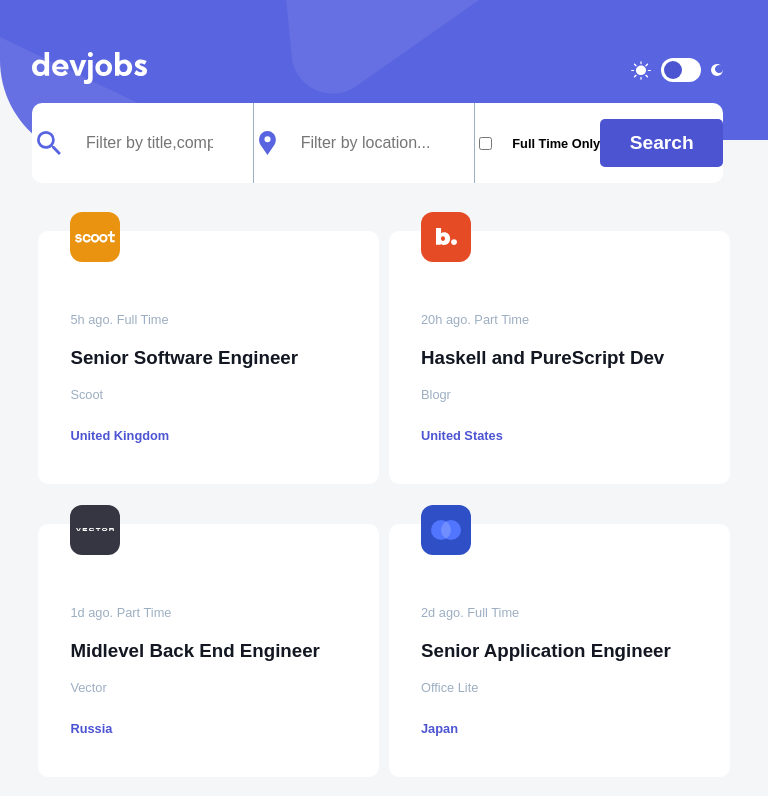
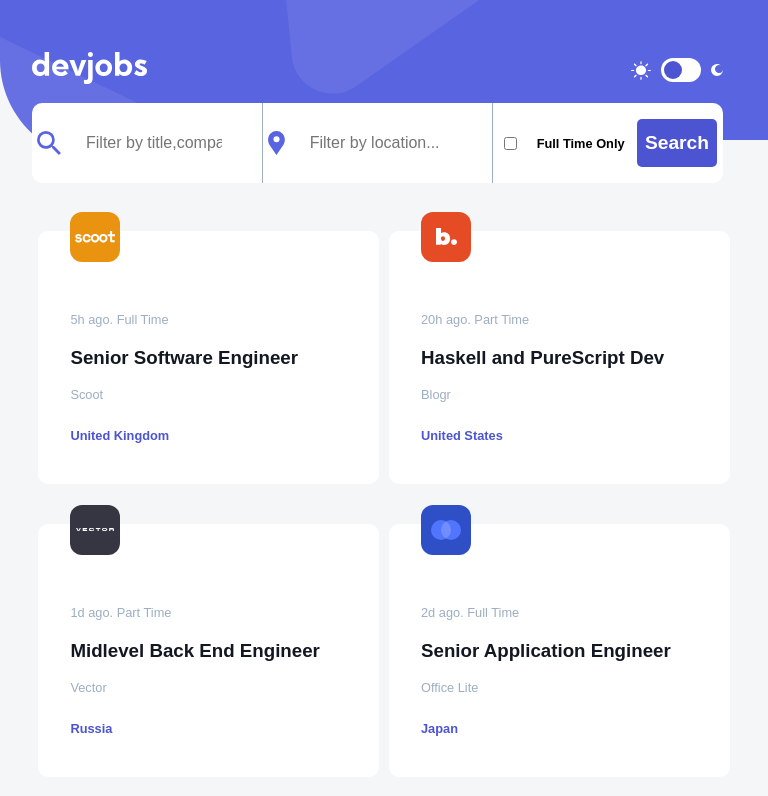
Before and after one commit to abdulrashid232/devjobs, an Angular app: page / in a window 768 px wide. Shown: the top 796 px of the page. Built offline with nearby package versions, Linux system fonts and the light colour scheme.

Commit message:
fix the search button for tablet screen

```diff
--- a/src/app/search/search.component.css
+++ b/src/app/search/search.component.css
@@ -121,6 +121,22 @@ button:hover{
   .check-container p{
     font-size: 0.8rem;
   }
+  button{
+    padding: 10px 20px;
+    background-color: var(--violet);
+    color: var(--secondary-color1);
+    border: none;
+    height: 48px;
+    width: 80px;
+    font-size: 1.2rem;
+    font-weight: 700;
+    cursor: pointer;
+    border-radius: 5px;
+    display:flex;
+    align-items: center;
+    justify-content: center;
+    white-space: nowrap;
+  }
 }
 
 /* Mobile style */
```
